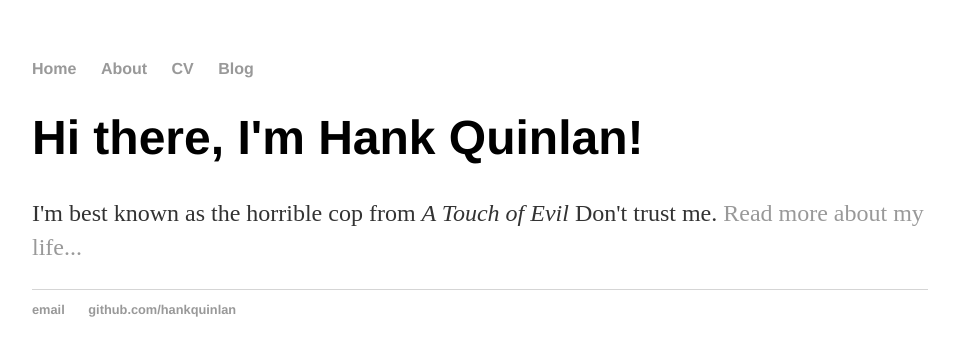
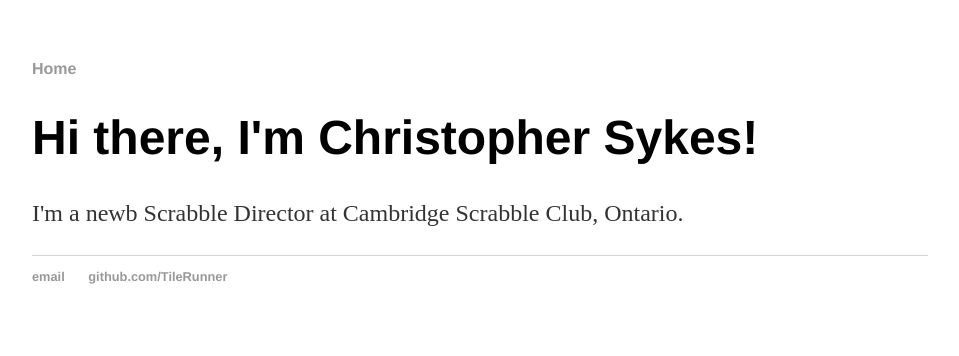
Before and after one commit to TileRunner/tilerunner.github.io, a Jekyll site: the page index.html, which Jekyll copies as it is, in a window 1280 px wide. Shown: the top 356 px of the page, without its empty margins (160-1119 px from the left). Built offline with Jekyll 4.4.1, drawn with Linux system fonts in a browser that asks for light colours.

Commit message:
Update index.html
Changing the index.html to see whether it is used or the default

```diff
--- a/index.html
+++ b/index.html
@@ -1,29 +1,26 @@
 <!DOCTYPE html>
 <html>
 	<head>
-		<title>Hank Quinlan, Horrible Cop</title>
+		<title>Christopher Sykes, Cambridge Scrabble Club, Ontario</title>
 		<!-- link to main stylesheet -->
 		<link rel="stylesheet" type="text/css" href="/css/main.css">
 	</head>
 	<body>
 		<nav>
     		<ul>
-        		<li><a href="/">Home</a></li>
-	        	<li><a href="/about">About</a></li>
-        		<li><a href="/cv">CV</a></li>
-        		<li><a href="/blog">Blog</a></li>
+			<li><a href="/">Home</a></li>
     		</ul>
 		</nav>
 		<div class="container">
     		<div class="blurb">
-        		<h1>Hi there, I'm Hank Quinlan!</h1>
-				<p>I'm best known as the horrible cop from <em>A Touch of Evil</em> Don't trust me. <a href="/about">Read more about my life...</a></p>
+        		<h1>Hi there, I'm Christopher Sykes!</h1>
+				<p>I'm a newb Scrabble Director at Cambridge Scrabble Club, Ontario.</p>
     		</div><!-- /.blurb -->
 		</div><!-- /.container -->
 		<footer>
     		<ul>
-        		<li><a href="mailto:hankquinlanhub@gmail.com">email</a></li>
-        		<li><a href="https://github.com/hankquinlan">github.com/hankquinlan</a></li>
+        		<li><a href="mailto:justchrissykes@gmail.com">email</a></li>
+        		<li><a href="https://github.com/TileRunner">github.com/TileRunner</a></li>
 			</ul>
 		</footer>
 	</body>
```
